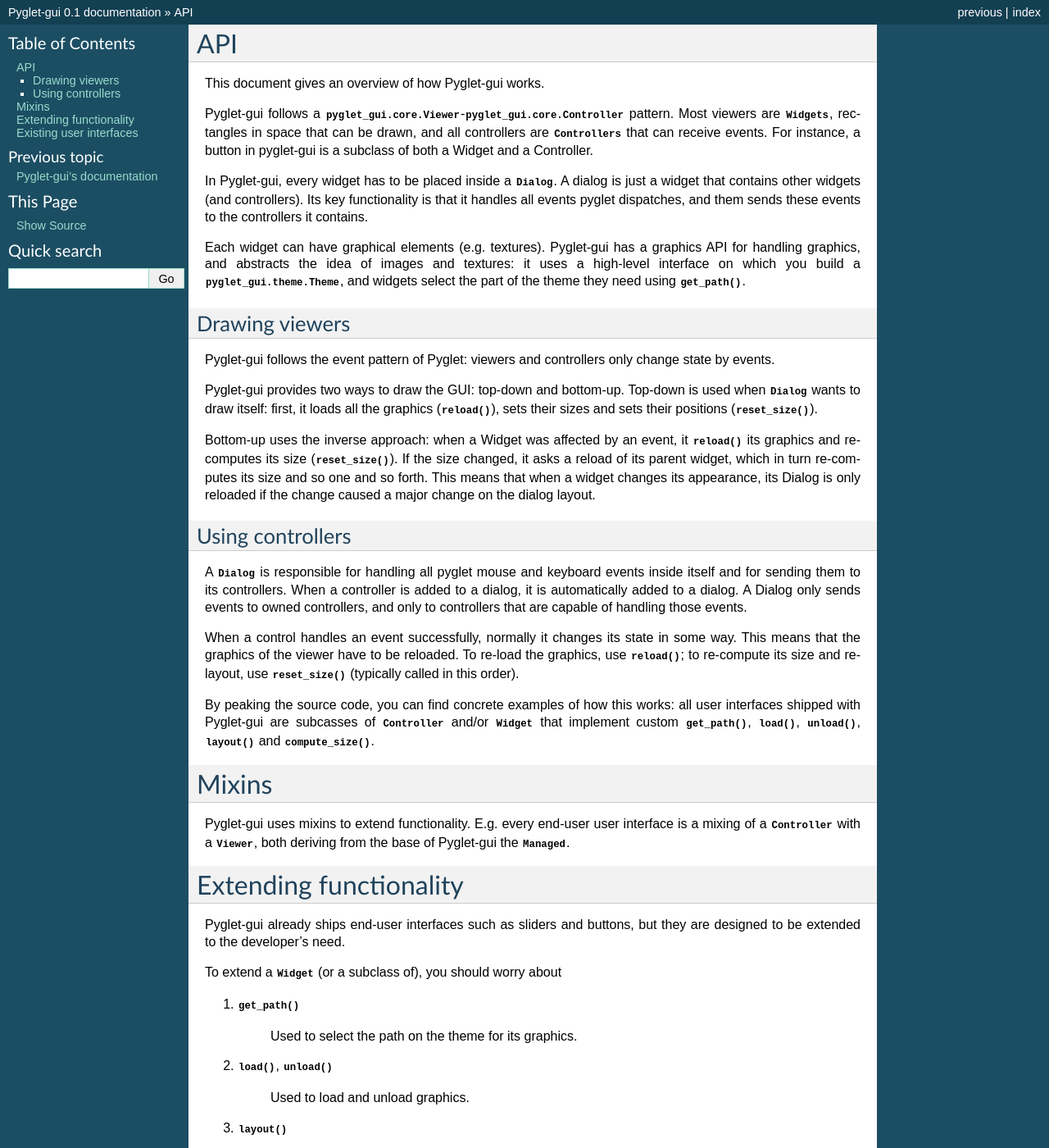
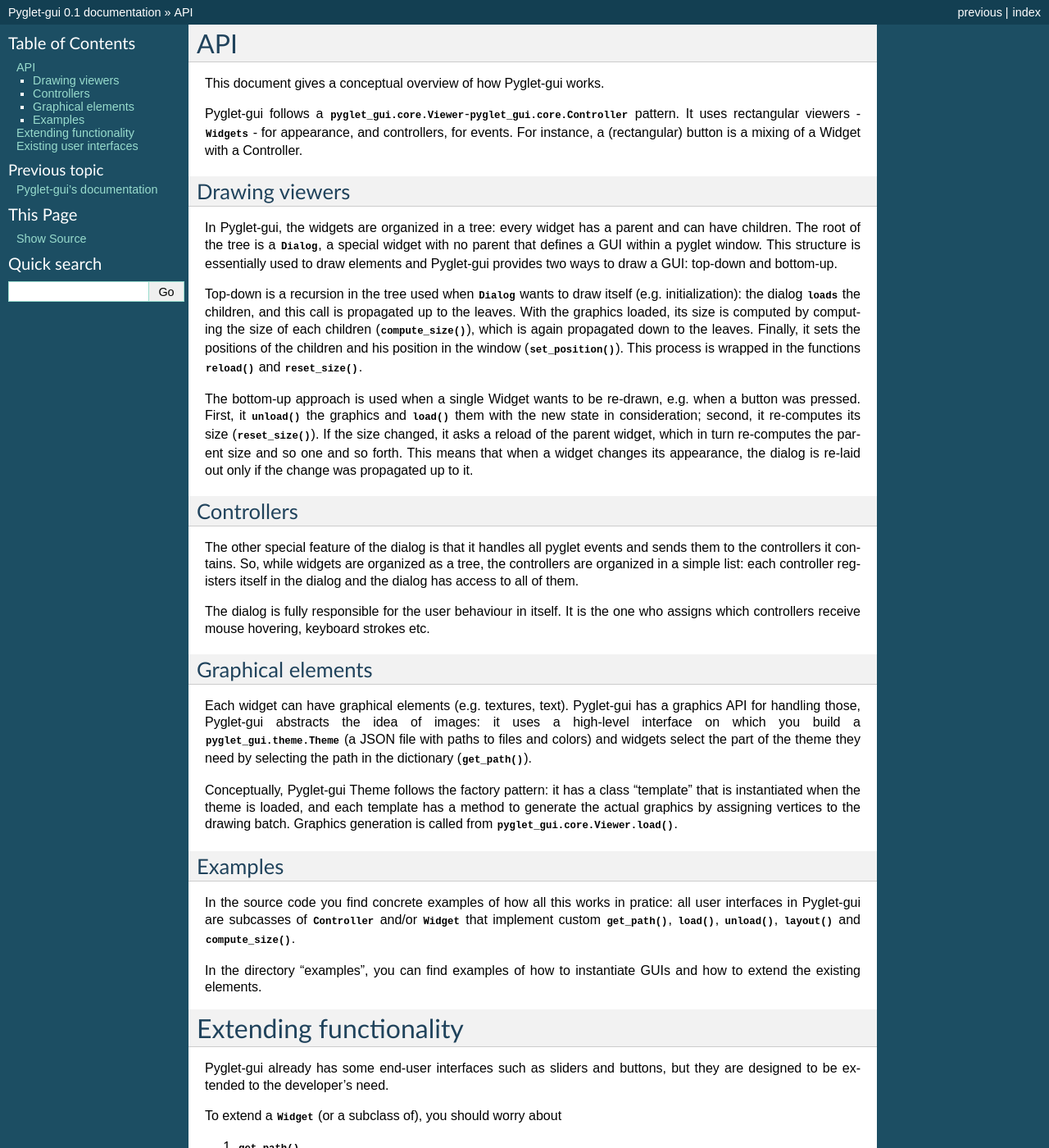
Before and after one commit to jorgecarleitao/pyglet-gui, a Sphinx documentation site: the page built from docs/api.rst, in a window 1280 px wide and 1400 px high. Shown: the whole window at 82% size. Built offline with Sphinx 7.4.7, drawn with Linux system fonts in a browser that asks for light colours; some of the changed text lies outside the part shown.

Commit message:
Made the API section of docs cleaner and more abstract.

```diff
--- a/docs/api.rst
+++ b/docs/api.rst
@@ -1,73 +1,81 @@
 API
 ===========
 
-This document gives an overview of how Pyglet-gui works.
+This document gives a conceptual overview of how Pyglet-gui works.
 
 Pyglet-gui follows a :class:`pyglet_gui.core.Viewer`-:class:`pyglet_gui.core.Controller` pattern.
-Most viewers are :class:`Widgets <pyglet_gui.widgets.Widget>`,
-rectangles in space that can be drawn, and all controllers are
-:class:`Controllers <pyglet_gui.core.Controller>` that can receive events.
-For instance, a button in pyglet-gui is a subclass of both a Widget and a Controller.
-
-In Pyglet-gui, every widget has to be placed inside a :class:`~pyglet_gui.dialog.Dialog`.
-A dialog is just a widget that contains other widgets (and controllers).
-Its key functionality is that it handles all events pyglet dispatches,
-and them sends these events to the controllers it contains.
-
-Each widget can have graphical elements (e.g. textures).
-Pyglet-gui has a :doc:`graphics API <theme_api>` for handling graphics,
-and abstracts the idea of images and textures: it uses a high-level interface
-on which you build a :class:`pyglet_gui.theme.Theme`, and widgets select the part of
-the theme they need using :meth:`~pyglet_gui.widgets.Widget.get_path`.
+It uses rectangular viewers - :class:`Widgets <pyglet_gui.widgets.Widget>` - for appearance,
+and controllers, for events.
+For instance, a (rectangular) button is a mixing of a Widget with a Controller.
 
 Drawing viewers
 -----------------
 
-Pyglet-gui follows the event pattern of Pyglet: viewers and controllers only change state
-by events.
+In Pyglet-gui, the widgets are organized in a tree: every widget has a parent
+and can have children. The root of the tree is a :class:`~pyglet_gui.dialog.Dialog`, a special
+widget with no parent that defines a GUI within a pyglet window. This structure is essentially used to draw elements and
+Pyglet-gui provides two ways to draw a GUI: top-down and bottom-up.
 
-Pyglet-gui provides two ways to draw the GUI: top-down and bottom-up. Top-down
-is used when :class:`~pyglet_gui.dialog.Dialog` wants to draw itself: first, it loads all
-the graphics (:meth:`~pyglet_gui.core.Viewer.reload`), sets their sizes
-and sets their positions (:meth:`~pyglet_gui.core.Viewer.reset_size`).
+Top-down is a recursion in the tree used when :class:`~pyglet_gui.dialog.Dialog` wants
+to draw itself (e.g. initialization):
+the dialog :meth:`loads <pyglet_gui.core.Viewer.load>` the children, and this call is propagated up to the leaves.
+With the graphics loaded, its size is computed by computing the size
+of each children (:meth:`~pyglet_gui.core.Viewer.compute_size`), which is again propagated down to the leaves.
+Finally, it sets the positions of the children and his position in the window (:meth:`~pyglet_gui.core.Viewer.set_position`).
+This process is wrapped in the functions :meth:`~pyglet_gui.core.Viewer.reload` and :meth:`~pyglet_gui.core.Viewer.reset_size`.
 
-Bottom-up uses the inverse approach: when a Widget was affected by an event, it :meth:`~pyglet_gui.core.Viewer.reload`
-its graphics and re-computes its size (:meth:`~pyglet_gui.core.Viewer.reset_size`).
-If the size changed, it asks a reload of its parent widget, which in turn re-computes its size and so one and so forth.
-This means that when a widget changes its appearance, its Dialog is only reloaded if the change caused a major
-change on the dialog layout.
+The bottom-up approach is used when a single Widget wants to be re-drawn, e.g. when a button was pressed.
+First, it :meth:`~pyglet_gui.core.Viewer.unload` the
+graphics and :meth:`~pyglet_gui.core.Viewer.load` them with the new state in consideration;
+second, it re-computes its size (:meth:`~pyglet_gui.core.Viewer.reset_size`).
+If the size changed, it asks a reload of the parent widget,
+which in turn re-computes the parent size and so one and so forth.
+This means that when a widget changes its appearance, the dialog is
+re-laid out only if the change was propagated up to it.
 
-Using controllers
----------------------
+Controllers
+-------------
 
-A :class:`~pyglet_gui.dialog.Dialog` is responsible for handling all pyglet mouse and keyboard events inside itself
-and for sending them to its controllers.
-When a controller is added to a dialog, it is automatically added to a dialog.
-A Dialog only sends events to owned controllers, and only to controllers that are capable of handling those events.
+The other special feature of the dialog is that it handles all pyglet events
+and sends them to the controllers it contains. So, while widgets are organized as a tree,
+the controllers are organized in a simple list: each controller registers itself in the
+dialog and the dialog has access to all of them.
 
-When a control handles an event successfully, normally it changes its state in some way. This means
-that the graphics of the viewer have to be reloaded.
-To re-load the graphics, use :meth:`~pyglet_gui.core.Viewer.reload`; to re-compute its size and re-layout,
-use :meth:`~pyglet_gui.core.Viewer.reset_size` (typically called in this order).
+The dialog is fully responsible for the user behaviour in itself.
+It is the one who assigns which controllers receive mouse hovering, keyboard strokes etc.
 
-By peaking the source code, you can find concrete examples of how this works: all user interfaces
-shipped with Pyglet-gui are subcasses of :class:`~pyglet_gui.core.Controller` and/or :class:`~pyglet_gui.widgets.Widget`
+Graphical elements
+-----------------
+
+Each widget can have graphical elements (e.g. textures, text).
+Pyglet-gui has a :doc:`graphics API <theme_api>` for handling those, Pyglet-gui
+abstracts the idea of images: it uses a high-level interface
+on which you build a :class:`pyglet_gui.theme.Theme` (a JSON file with paths to files and colors)
+and widgets select the part of the theme
+they need by selecting the path in the dictionary (:meth:`~pyglet_gui.core.Viewer.get_path`).
+
+Conceptually, Pyglet-gui Theme follows the factory pattern: it has a class "template" that is instantiated
+when the theme is loaded, and each template has a method to generate the actual graphics
+by assigning vertices to the drawing batch.
+Graphics generation is called from :meth:`pyglet_gui.core.Viewer.load`.
+
+Examples
+----------
+
+In the source code you find concrete examples of how all this works in pratice: all user interfaces
+in Pyglet-gui are subcasses of :class:`~pyglet_gui.core.Controller` and/or :class:`~pyglet_gui.widgets.Widget`
 that implement custom :meth:`~pyglet_gui.core.Viewer.get_path`, :meth:`~pyglet_gui.core.Viewer.load`,
 :meth:`~pyglet_gui.core.Viewer.unload`, :meth:`~pyglet_gui.core.Viewer.layout`
 and :meth:`~pyglet_gui.core.Viewer.compute_size`.
 
+In the directory "examples", you can find examples of how to instantiate GUIs and how to extend the existing
+elements.
 
-Mixins
-=========
-
-Pyglet-gui uses mixins to extend functionality. E.g. every end-user user interface is a mixing of a
-:class:`~pyglet_gui.core.Controller` with a :class:`~pyglet_gui.core.Viewer`, both deriving from the
-base of Pyglet-gui the :class:`~pyglet_gui.core.Managed`.
 
 Extending functionality
 ===========================
 
-Pyglet-gui already ships end-user interfaces such as sliders and buttons, but they are designed to be extended
+Pyglet-gui already has some end-user interfaces such as sliders and buttons, but they are designed to be extended
 to the developer's need.
 
 To extend a :class:`~pyglet_gui.widgets.Widget` (or a subclass of), you should worry about
@@ -78,7 +86,7 @@ To extend a :class:`~pyglet_gui.widgets.Widget` (or a subclass of), you should w
 
 2. :meth:`~pyglet_gui.widgets.Widget.load`, :meth:`~pyglet_gui.widgets.Widget.unload`
 
-    Used to load and unload graphics.
+    Used to load and unload graphical elements.
 
 3. :meth:`~pyglet_gui.widgets.Widget.layout`
 
@@ -100,14 +108,14 @@ Existing user interfaces
 ===========================
 
 Viewers:
-    * Graphics: a widget with a graphic from theme.
+    * Graphics: a widget with a graphic element from the theme.
     * Spacer: an empty widget for filling space in containers
-    * Label: a widget that holds a text.
+    * Label: a widget that holds text.
 
 Controllers:
     * TwoStateController: a controller with two states.
     * ContinuousStateController: a controller with a float value state.
-    * Slider: a ContinuousStateController with continuous or discrete states with 3 graphic elements: a bar, a knob and markers.
+    * Slider: a ContinuousStateController with continuous or discrete states and 3 graphic elements: a bar, a knob and markers.
 
 Containers:
     * Vertical: widgets inside are arranged vertically.
@@ -123,4 +131,4 @@ End-user controllers:
     * Checkbox: a Button where the label is placed next to the graphics (and graphics is a checkbox like button).
     * OneTimeButton: a Button which turns off when is released.
     * HorizontalSlider: an implementation of an Horizontal Slider.
-    * TextInput: a box for writing input.
+    * TextInput: a box for writing text.
```
Also changed, not shown: other parts of docs/api.rst (+1 -1 lines).
